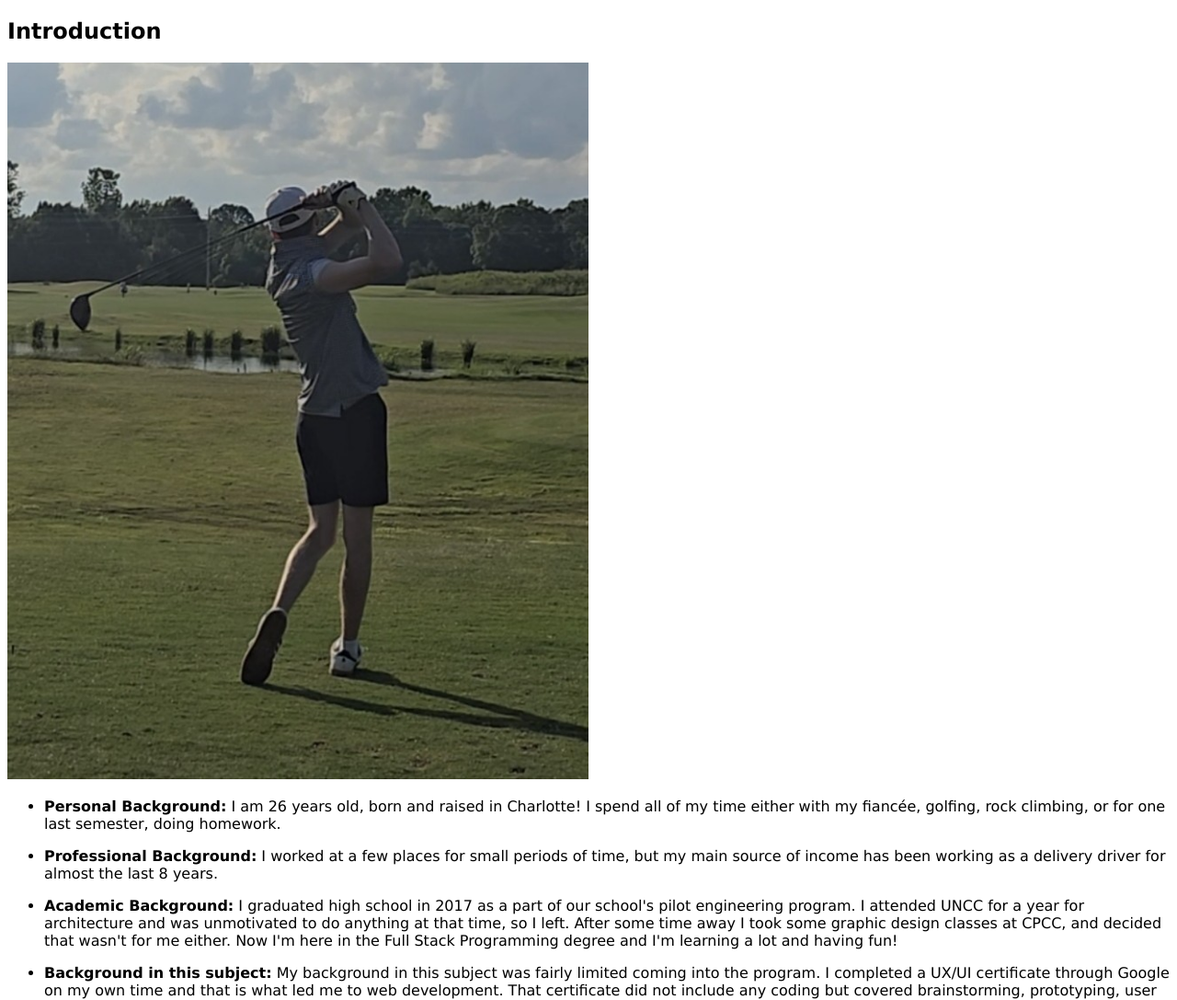
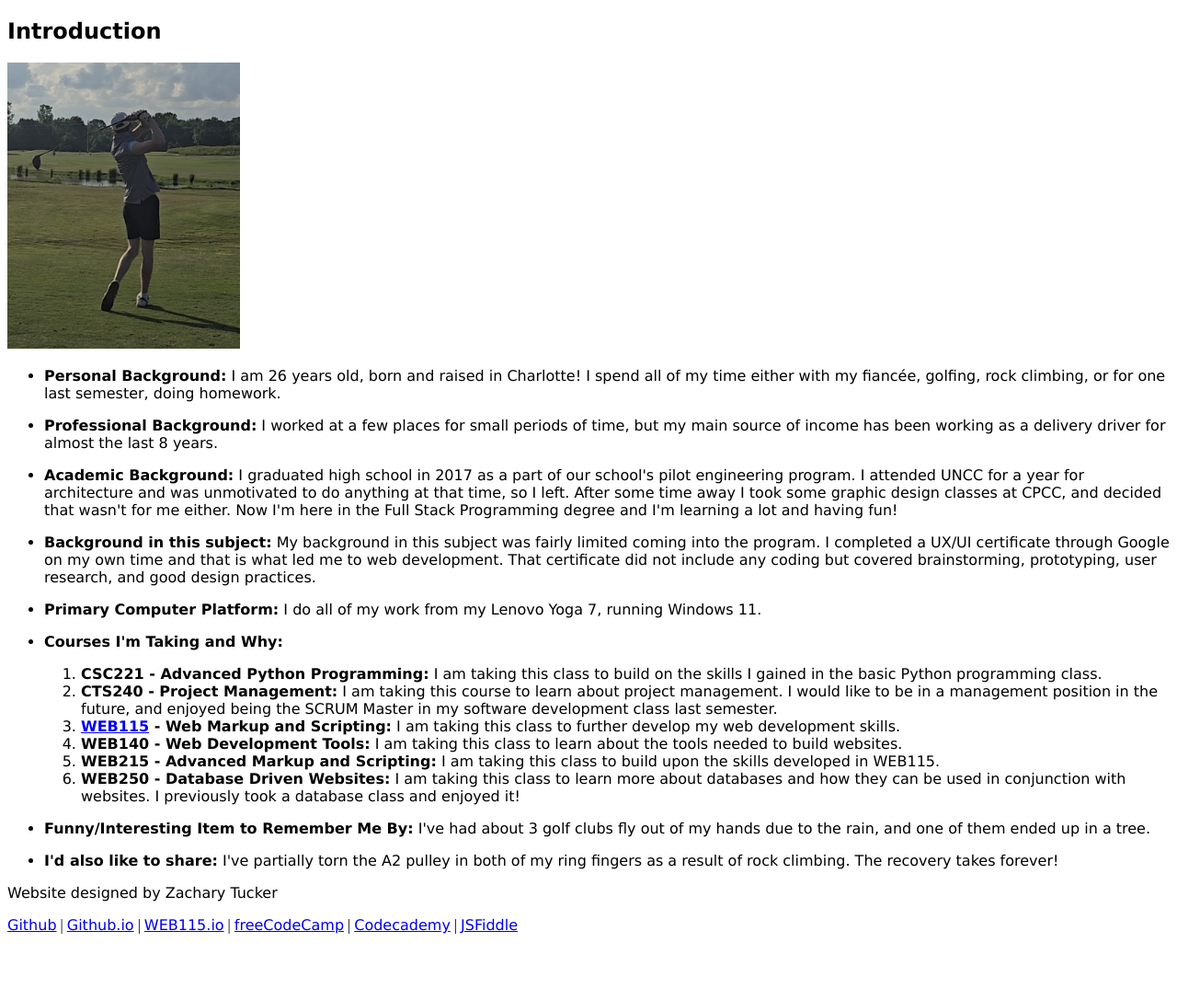
Before and after one commit to theboxmaker/theboxmaker.github.io, a PHP site: page /web115/introduction.html in a window 1280 px wide. Shown: the part 100-1187 px from the top of the page at 92% size. After the commit the page ends 1115 px from the top, so only its background shows below. Run offline with PHP 8.4, Linux system fonts and the light colour scheme.

Commit message:
adjust image

```diff
--- a/web115/styles/default.css
+++ b/web115/styles/default.css
@@ -20,6 +20,6 @@ li {
 }
 
 img {
-    width: 50%;
-    height: 50%
+    width: 20%;
+    height: auto
 }
```
